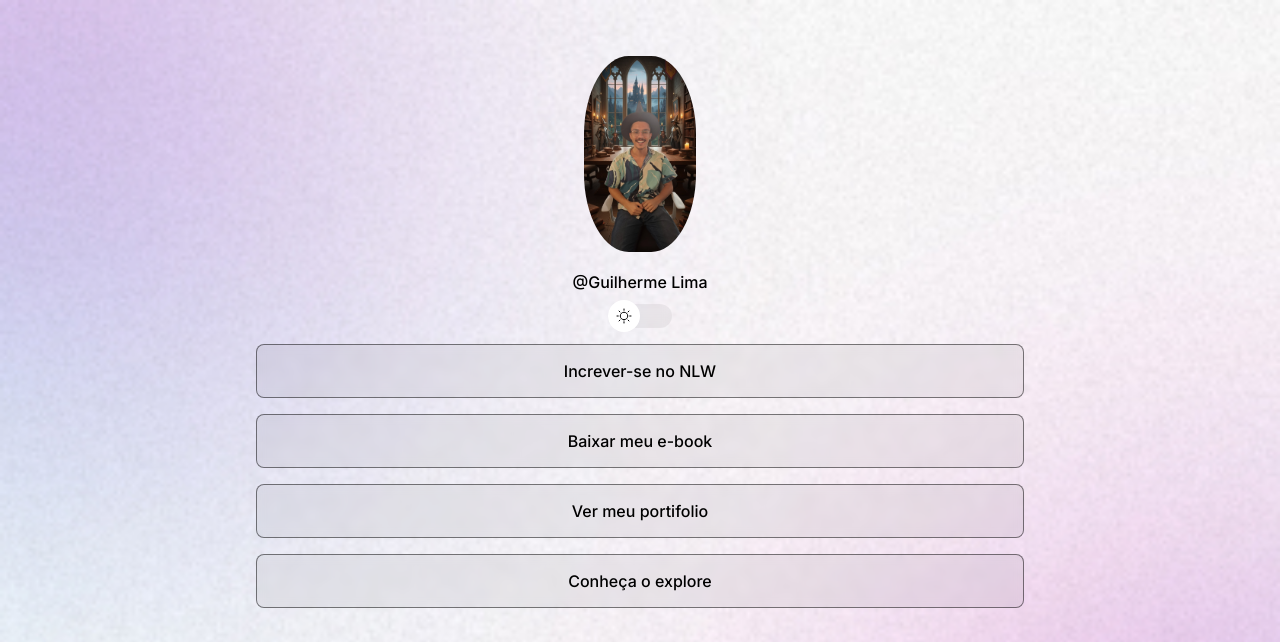
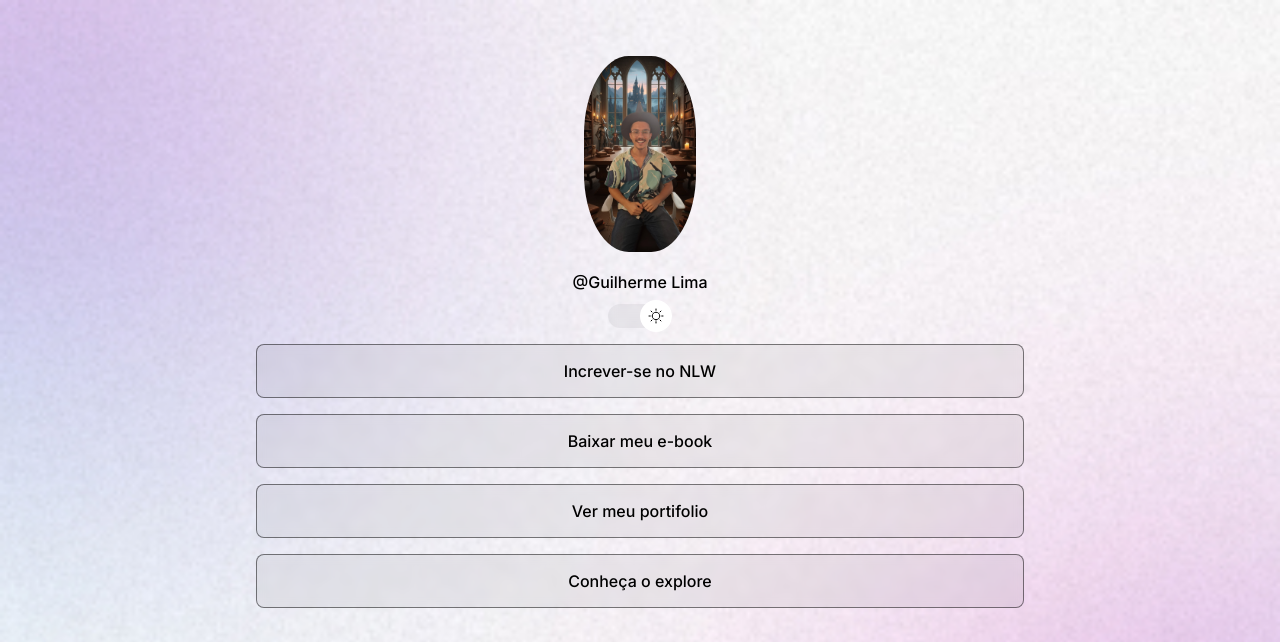
Before and after one commit to GuilhermeGLS/Code-reset, a plain HTML site: page index.html in a window 1280 px wide. Shown: the top 642 px of the page. Drawn offline with nearby package versions, Linux system fonts and the light colour scheme.

Commit message:
add: switch right

```diff
--- a/style.css
+++ b/style.css
@@ -96,6 +96,11 @@ body {
 
 }
 
+.light #switch button {
+    right: 0;
+
+}
+
 ul {
     list-style: none;
     display: flex;
```
